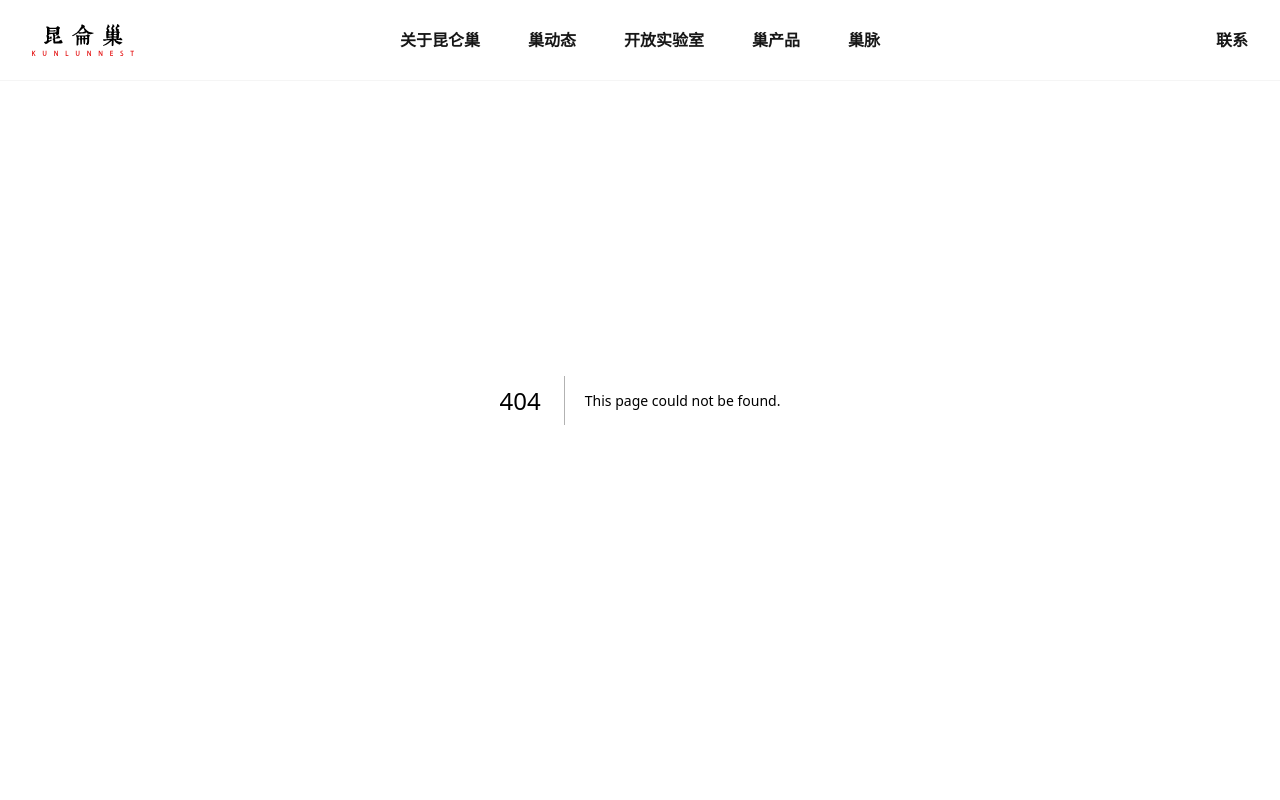
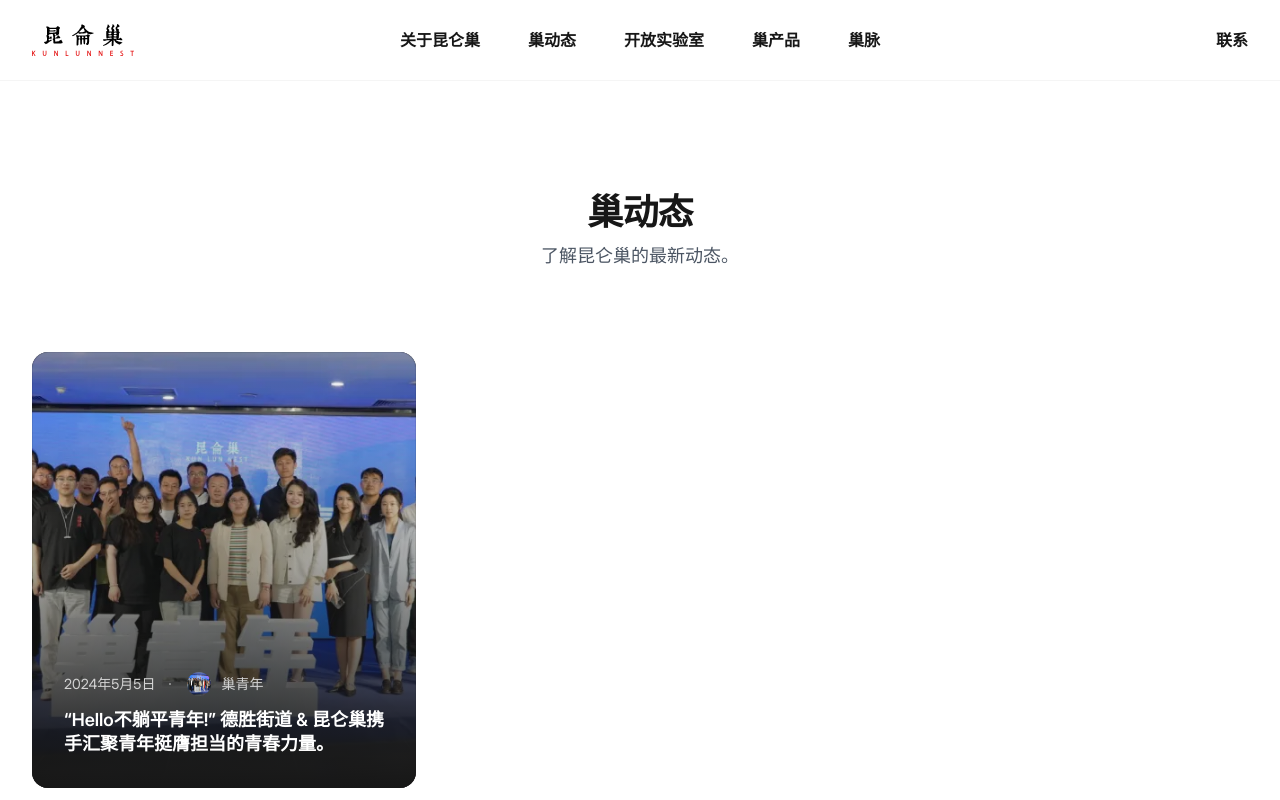
Before and after one commit to dabaz-official/kunlunnest, a Next.js app: page /news in a window 1280 px wide. Before the commit this address had no page. Shown: the top 800 px of the page. Built offline with nearby package versions, Linux system fonts and the light colour scheme.

Commit message:
feat: add news section

```diff
--- /dev/null
+++ b/app/news/page.tsx
@@ -0,0 +1,16 @@
+import { Metadata } from 'next';
+
+import NewsSection from '@/components/news/NewsSections';
+
+export const metadata: Metadata = {
+  title: '巢动态',
+  description: '昆仑巢，如同一片火花四溅的舞台，将不同领域的智慧和创意汇聚一堂。',
+}
+
+export default function News() {
+  return (
+    <main className="isolate">
+      <NewsSection />
+    </main>
+  )
+}
--- /dev/null
+++ b/components/news/NewsSections.tsx
@@ -0,0 +1,73 @@
+const posts = [
+  {
+    id: 1,
+    title: '“Hello不躺平青年!” 德胜街道 & 昆仑巢携手汇聚青年挺膺担当的青春力量。',
+    href: 'https://mp.weixin.qq.com/s/029zvOB63iLxAtV3n3GusQ',
+    description:
+      'Illo sint voluptas. Error voluptates culpa eligendi. Hic vel totam vitae illo. Non aliquid explicabo necessitatibus unde. Sed exercitationem placeat consectetur nulla deserunt vel. Iusto corrupti dicta.',
+    imageUrl:
+      '/images/news/54.webp',
+    date: '2024年5月5日',
+    datetime: '2024-05-05',
+    category: { title: 'Marketing', href: '#' },
+    organizer: {
+      name: '巢青年',
+      href: '#',
+      imageUrl:
+        '/images/news/54.webp',
+    },
+  },
+
+]
+
+export default function NewsSection() {
+  return (
+    <div className="relative isolate -z-10 pt-14">
+      <div className="bg-white py-24 sm:py-32">
+        <div className="mx-auto max-w-7xl px-6 lg:px-8">
+          <div className="mx-auto max-w-2xl text-center">
+            <h2 className="mt-2 text-3xl font-bold text-neutral-900 sm:text-4xl tracking-tight">
+              巢动态
+            </h2>
+            <p className="mt-2 text-lg leading-8 text-gray-600">
+              了解昆仑巢的最新动态。
+            </p>
+          </div>
+          <div className="mx-auto mt-16 grid max-w-2xl auto-rows-fr grid-cols-1 gap-8 sm:mt-20 lg:mx-0 lg:max-w-none lg:grid-cols-3">
+            {posts.map((post) => (
+              <article
+                key={post.id}
+                className="relative isolate flex flex-col justify-end overflow-hidden rounded-2xl bg-neutral-900 px-8 pb-8 pt-80 sm:pt-48 lg:pt-80"
+              >
+                <img src={post.imageUrl} alt="" className="absolute inset-0 -z-10 h-full w-full object-cover" />
+                <div className="absolute inset-0 -z-10 bg-gradient-to-t from-neutral-900 via-neutral-900/40" />
+                <div className="absolute inset-0 -z-10 rounded-2xl ring-1 ring-inset ring-neutral-900/10" />
+
+                <div className="flex flex-wrap items-center gap-y-1 overflow-hidden text-sm leading-6 text-neutral-300">
+                  <time dateTime={post.datetime} className="mr-8">
+                    {post.date}
+                  </time>
+                  <div className="-ml-4 flex items-center gap-x-4">
+                    <svg viewBox="0 0 2 2" className="-ml-0.5 h-0.5 w-0.5 flex-none fill-white/50">
+                      <circle cx={1} cy={1} r={1} />
+                    </svg>
+                    <div className="flex gap-x-2.5">
+                      <img src={post.organizer.imageUrl} alt="" className="h-6 w-6 flex-none rounded-full bg-white/10" />
+                      {post.organizer.name}
+                    </div>
+                  </div>
+                </div>
+                <h3 className="mt-3 text-lg font-semibold leading-6 text-white">
+                  <a href={post.href}>
+                    <span className="absolute inset-0" />
+                    {post.title}
+                  </a>
+                </h3>
+              </article>
+            ))}
+          </div>
+        </div>
+      </div>
+    </div>
+  )
+}
```
Also changed, not shown: public/images/news/54.webp (added).
